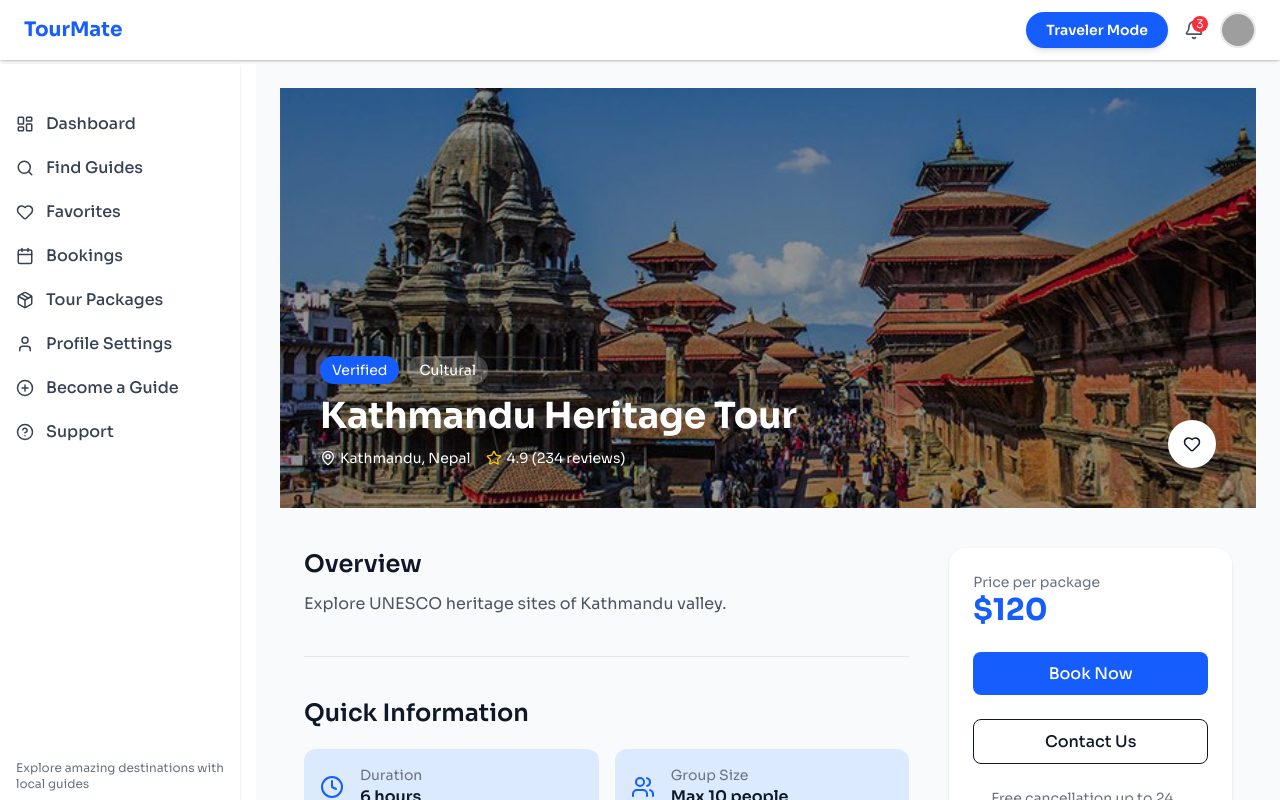
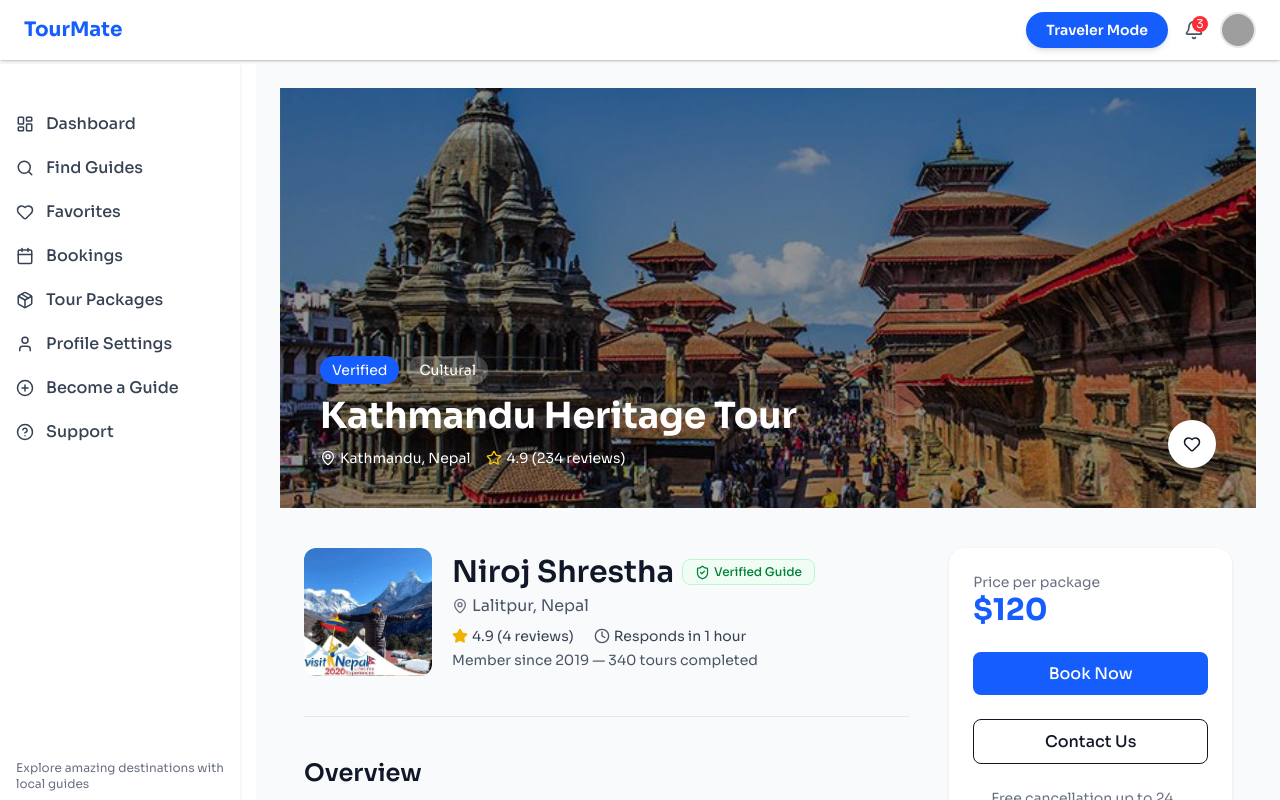
Before and after one commit to Ryuklyn/Tourmate_Frontend, a React (Vite) app in the folder Tourmate/: page /dashboard/tourdetails in a window 1280 px wide. Built offline with nearby package versions, Linux system fonts and the light colour scheme; grey boxes are pictures that could not be loaded.

Commit message:
integrate guide in tour details

```diff
--- a/Tourmate/src/components/Guidedashboard/TourPackages/TourDetails.jsx
+++ b/Tourmate/src/components/Guidedashboard/TourPackages/TourDetails.jsx
@@ -1,5 +1,6 @@
 import React from "react";
 import {
+  ShieldCheck,
   MapPin,
   Star,
   Clock,
@@ -11,6 +12,8 @@
   Calendar,
   Heart,
 } from "lucide-react";
+
+import Niroj from "../../../assets/img/NirojSir.jpg";
 
 // demo purpose – normally use params or API
 import Patan from "../../../assets/img/Patan.jpg";
@@ -105,6 +108,50 @@
       <div className="max-w-7xl mx-auto px-6 py-10 grid grid-cols-1 lg:grid-cols-3 gap-10">
         {/* LEFT */}
         <div className="lg:col-span-2 space-y-10">
+          <section>
+            <div className="flex items-center gap-5">
+              <img
+                src={Niroj}
+                alt="Guide"
+                className="w-32 h-32 rounded-xl object-cover"
+              />
+
+              <div>
+                <h1 className="text-3xl font-semibold flex items-center gap-2">
+                  Niroj Shrestha
+                  <span className="flex items-center gap-1 bg-green-50 text-green-700 px-3 py-1 rounded-lg text-xs font-medium border border-green-200">
+                    <ShieldCheck size={15} /> Verified Guide
+                  </span>
+                </h1>
+
+                <p className="text-gray-600 mt-1 flex items-center gap-1">
+                  <MapPin size={16} className="text-gray-500" />
+                  Lalitpur, Nepal
+                </p>
+
+                <div className="flex items-center gap-5 text-sm text-gray-700 mt-2">
+                  <div className="flex items-center gap-1">
+                    <Star
+                      size={16}
+                      className="text-yellow-500 fill-yellow-500"
+                    />
+                    <span>4.9 (4 reviews)</span>
+                  </div>
+
+                  <div className="flex items-center gap-1">
+                    <Clock size={16} className="text-gray-600" />
+                    <span>Responds in 1 hour</span>
+                  </div>
+                </div>
+
+                <p className="text-sm text-gray-600 mt-1">
+                  Member since 2019 — 340 tours completed
+                </p>
+              </div>
+            </div>
+          </section>
+          <hr className="text-gray-200" />
+
           {/* OVERVIEW */}
           <section>
             <h2 className="text-2xl font-semibold mb-3">Overview</h2>
```
